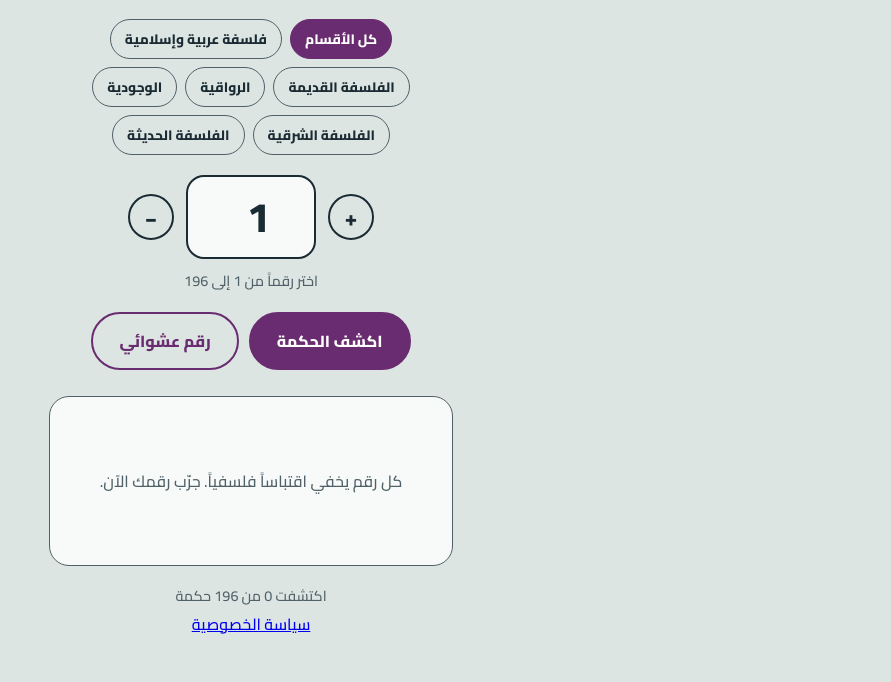
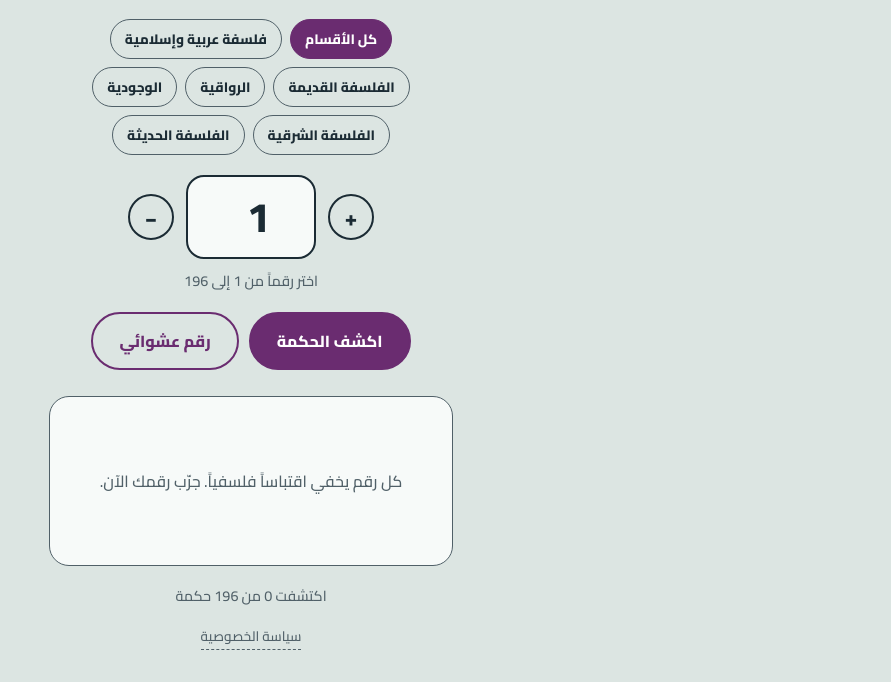
Before and after one commit to saramodabonrawd-ui/Nastinka, a plain HTML site: page index.html in a window 1280 px wide. Shown: the part 134-816 px from the top of the page, without its empty margins (389-1280 px from the left). Drawn offline with Linux system fonts and the light colour scheme.

Commit message:
Add styles for privacy links in index.html

```diff
--- a/index.html
+++ b/index.html
@@ -49,6 +49,8 @@ button:focus-visible,input:focus-visible{outline:3px solid var(--accent);outline
 .chip.on{background:var(--accent);border-color:var(--accent);color:var(--onaccent)}
 .seen{margin-top:16px;color:var(--muted);font-size:.9rem}
 @media (prefers-reduced-motion: reduce){.scroll.show{animation:none}}
+.priv{display:inline-block;margin-top:14px;color:var(--muted);font-size:.85rem;text-decoration:none;border-bottom:1px dashed var(--muted)}
+.priv:hover{color:var(--accent)}
 </style>
 </head>
 <body>
```
